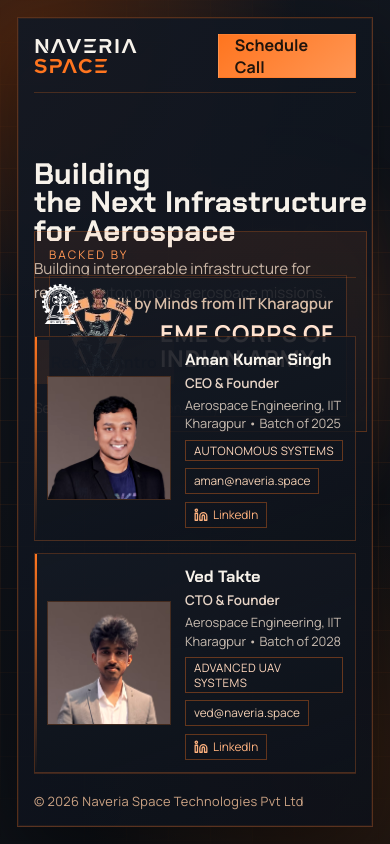
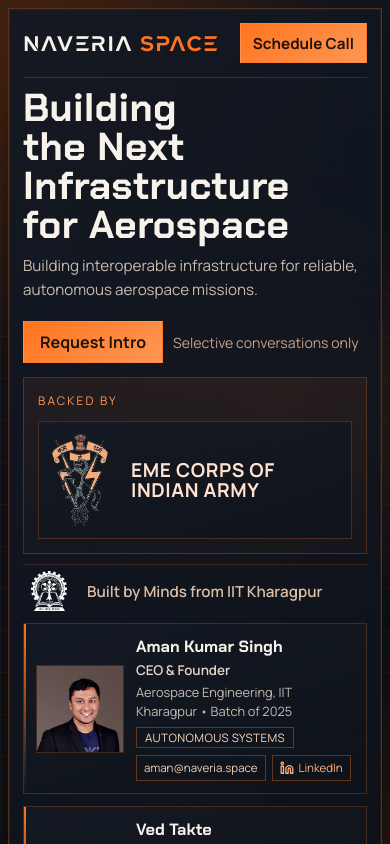
Before and after one commit to naveriaspace/website, a React (Vite) app: page / in a window 390 px wide. Shown: the top 844 px of the page. Built offline with nearby package versions, Linux system fonts and the light colour scheme.

Commit message:
Refine mobile header balance and responsive UI layout

```diff
--- a/src/index.css
+++ b/src/index.css
@@ -483,37 +483,105 @@
 }
 
 @media (max-width: 980px) {
+  html,
+  body,
+  #root {
+    height: auto;
+    min-height: 100%;
+    overflow-y: auto;
+    overflow-x: hidden;
+  }
+
+  .viewport {
+    height: auto;
+    min-height: 100svh;
+    padding: 8px;
+  }
+
+  .window {
+    height: auto;
+    min-height: calc(100svh - 16px);
+    overflow: visible;
+    padding: 14px;
+  }
+
   .topbar {
     align-items: flex-start;
+    gap: 10px;
   }
 
   .top-right {
-    flex-direction: column;
     align-items: flex-end;
   }
 
   .window-content {
     grid-template-columns: 1fr;
+    gap: 14px;
+    --upper-offset: 0px;
+    padding-top: 10px;
+    padding-bottom: 8px;
+  }
+
+  .left {
+    padding-top: 0;
   }
 
   .right {
-    min-height: 140px;
+    margin-top: 0;
+    min-height: 0;
+    width: 100%;
   }
 
   h1 {
-    font-size: clamp(1.85rem, 7vw, 2.8rem);
+    font-size: clamp(2rem, 10vw, 2.9rem);
+    line-height: 1;
+  }
+
+  .hero-line {
+    white-space: normal;
+  }
+
+  .copy {
+    max-width: 100%;
+    margin-top: 10px;
+  }
+
+  .actions {
+    margin-top: 20px;
+    gap: 10px;
+  }
+
+  .btn {
+    height: 42px;
+  }
+
+  .backing-card {
+    grid-template-columns: 68px 1fr;
+    width: 100%;
+  }
+
+  .eme-shell {
+    width: 58px;
+    height: 92px;
+  }
+
+  .backing-copy p {
+    font-size: 1.2rem;
   }
 
   .site-footer {
     text-align: left;
+    margin-top: 10px;
+    padding-top: 12px;
   }
 
   .founders-bottom-grid {
     grid-template-columns: 1fr;
   }
 
-  .backing-card {
-    grid-template-columns: 86px 1fr;
+  .founder-card {
+    grid-template-columns: 104px 1fr;
+    gap: 12px;
   }
 
   .founders-head {
@@ -531,3 +599,43 @@
     margin-top: 12px;
   }
 }
+
+@media (max-width: 640px) {
+  .brand-text {
+    font-size: 1.32rem;
+    line-height: 1;
+  }
+
+  .topbar {
+    flex-direction: row;
+    align-items: center;
+    justify-content: space-between;
+  }
+
+  .top-right {
+    width: auto;
+    align-items: center;
+  }
+
+  .top-right .btn {
+    width: auto;
+    height: 40px;
+    padding: 0 12px;
+    font-size: 0.95rem;
+    justify-content: center;
+  }
+
+  .founder-card {
+    grid-template-columns: 88px 1fr;
+  }
+
+  .founder-socials {
+    gap: 6px;
+  }
+
+  .founder-mail,
+  .founder-link {
+    font-size: 0.72rem;
+    padding: 0 7px;
+  }
+}
```
